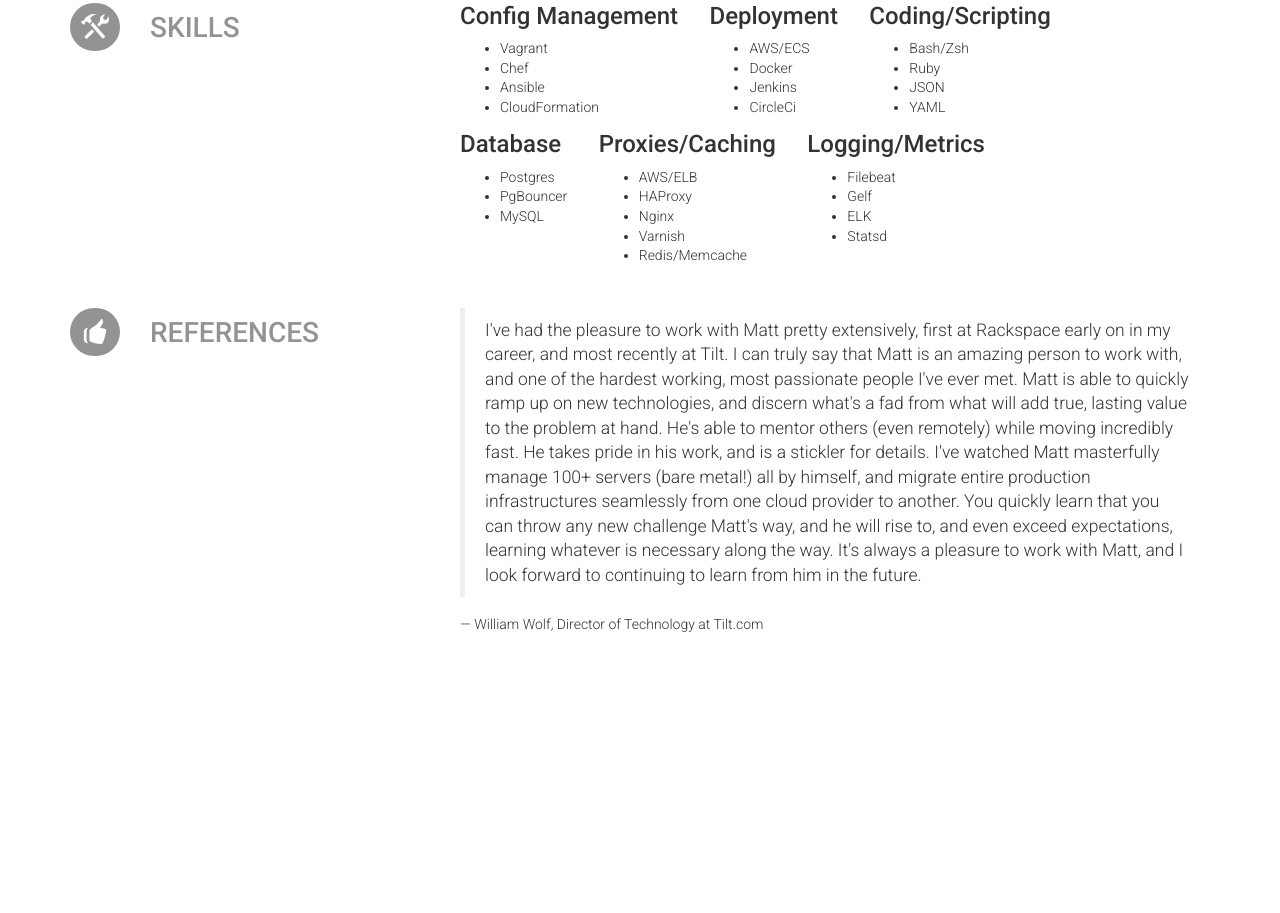
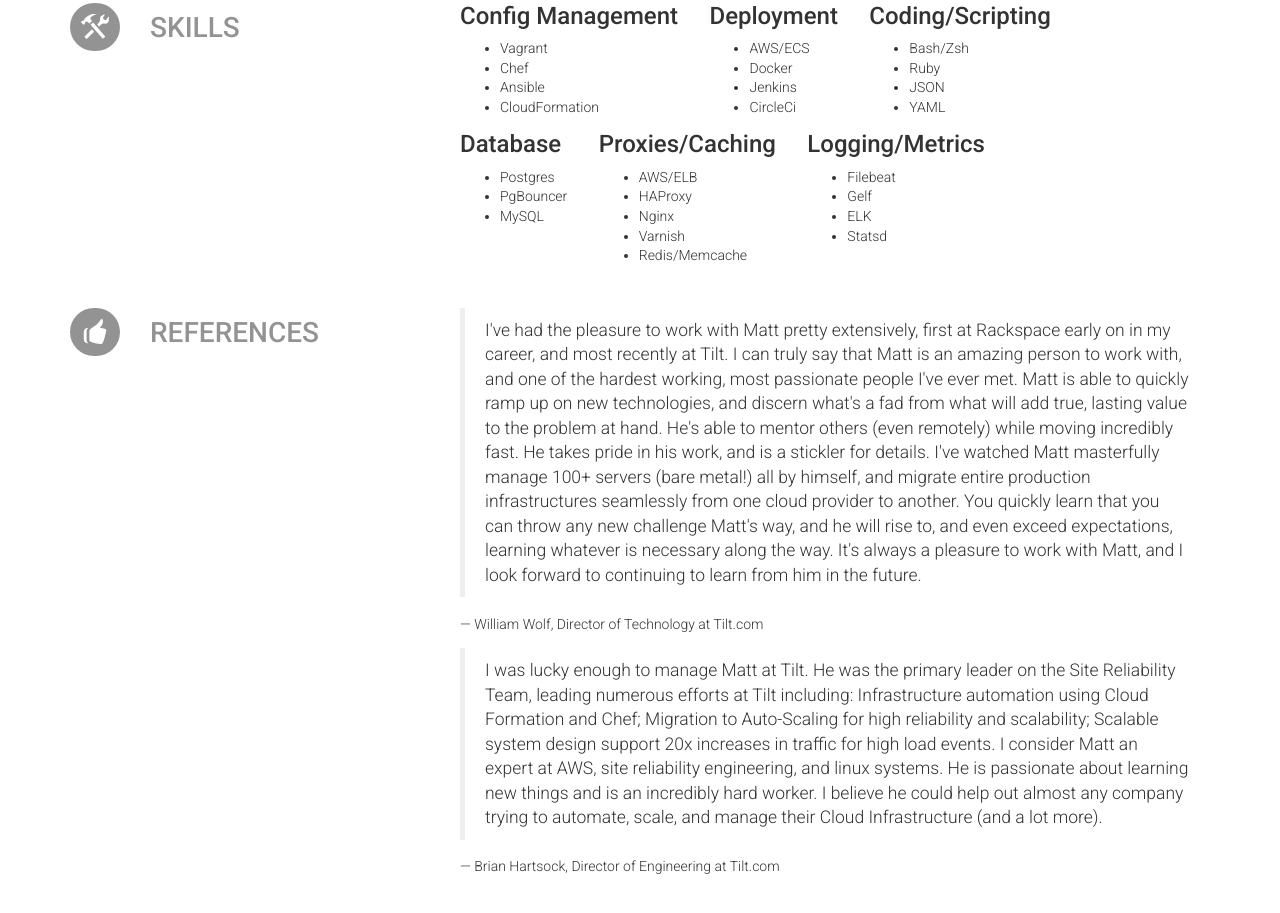
Before and after one commit to mago0/json-resume, a plain HTML site: page index.html in a window 1280 px wide. Shown: the part 1366-2279 px from the top of the page. Before the commit the page ends 2042 px from the top, so only its background shows below. Drawn offline with nearby package versions, Linux system fonts and the light colour scheme.

Commit message:
Moving to index.html for github pages

```diff
--- a/resume.html
+++ b/index.html
@@ -746,6 +746,14 @@ icon.large {
 					— William Wolf, Director of Technology at Tilt.com
 				</div>
 			</div>
+			<div class="item">
+				<blockquote class="reference">
+					I was lucky enough to manage Matt at Tilt. He was the primary leader on the Site Reliability Team, leading numerous efforts at Tilt including: Infrastructure automation using Cloud Formation and Chef; Migration to Auto-Scaling for high reliability and scalability; Scalable system design support 20x increases in traffic for high load events. I consider Matt an expert at AWS, site reliability engineering, and linux systems. He is passionate about learning new things and is an incredibly hard worker. I believe he could help out almost any company trying to automate, scale, and manage their Cloud Infrastructure (and a lot more).
+				</blockquote>
+				<div class="name">
+					— Brian Hartsock, Director of Engineering at Tilt.com
+				</div>
+			</div>
 		</div>
 	</section>
 
--- a/resume.json
+++ b/resume.json
@@ -112,5 +112,8 @@
   "references": [{
     "name": "William Wolf, Director of Technology at Tilt.com",
     "reference": "I've had the pleasure to work with Matt pretty extensively, first at Rackspace early on in my career, and most recently at Tilt. I can truly say that Matt is an amazing person to work with, and one of the hardest working, most passionate people I've ever met. Matt is able to quickly ramp up on new technologies, and discern what's a fad from what will add true, lasting value to the problem at hand. He's able to mentor others (even remotely) while moving incredibly fast. He takes pride in his work, and is a stickler for details. I've watched Matt masterfully manage 100+ servers (bare metal!) all by himself, and migrate entire production infrastructures seamlessly from one cloud provider to another. You quickly learn that you can throw any new challenge Matt's way, and he will rise to, and even exceed expectations, learning whatever is necessary along the way. It's always a pleasure to work with Matt, and I look forward to continuing to learn from him in the future."
+  },{
+    "name": "Brian Hartsock, Director of Engineering at Tilt.com",
+    "reference": "I was lucky enough to manage Matt at Tilt. He was the primary leader on the Site Reliability Team, leading numerous efforts at Tilt including: Infrastructure automation using Cloud Formation and Chef; Migration to Auto-Scaling for high reliability and scalability; Scalable system design support 20x increases in traffic for high load events. I consider Matt an expert at AWS, site reliability engineering, and linux systems. He is passionate about learning new things and is an incredibly hard worker. I believe he could help out almost any company trying to automate, scale, and manage their Cloud Infrastructure (and a lot more)."
   }]
 }
```
Also changed, not shown: 2 other files.
